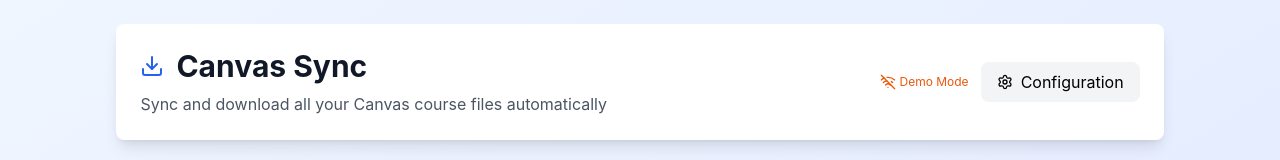
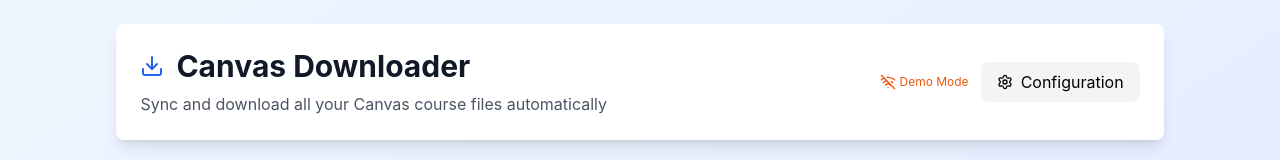
Before and after one commit to justinsuen/canvas-downloader, a React (Create React App) app in the folder frontend/: page / in a window 1280 px wide. Shown: the top 160 px of the page. Built offline with nearby package versions, Linux system fonts and the light colour scheme; no server answers.

Commit message:
repo: rename to Canvas Downloader

```diff
--- a/frontend/src/components/Header.jsx
+++ b/frontend/src/components/Header.jsx
@@ -8,7 +8,7 @@
         <div>
           <h1 className="text-3xl font-bold text-gray-900 flex items-center gap-3">
             <Download className="text-blue-600" />
-            Canvas Sync
+            Canvas Downloader
           </h1>
           <div className="flex items-center gap-4 mt-2">
             <p className="text-gray-600">
```
